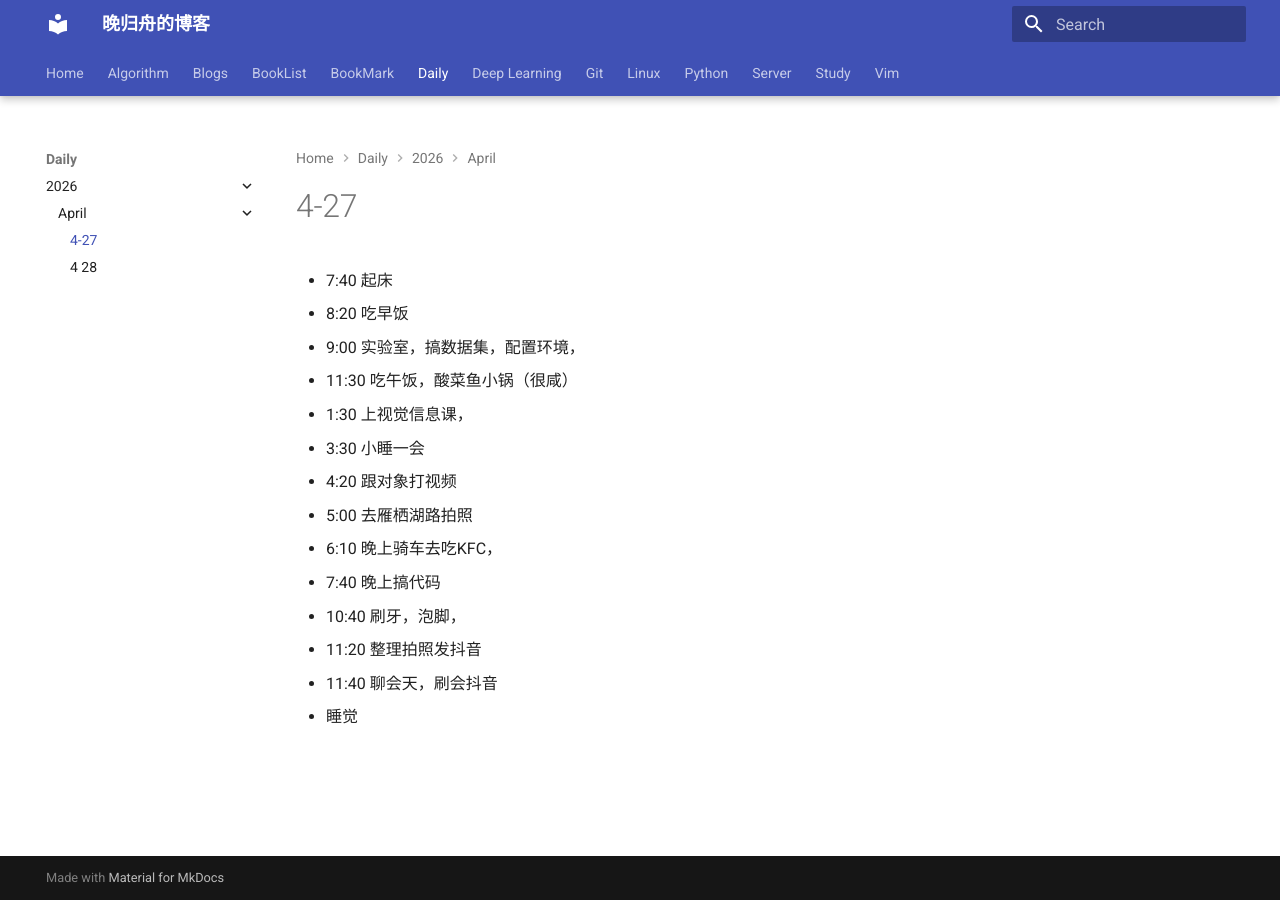
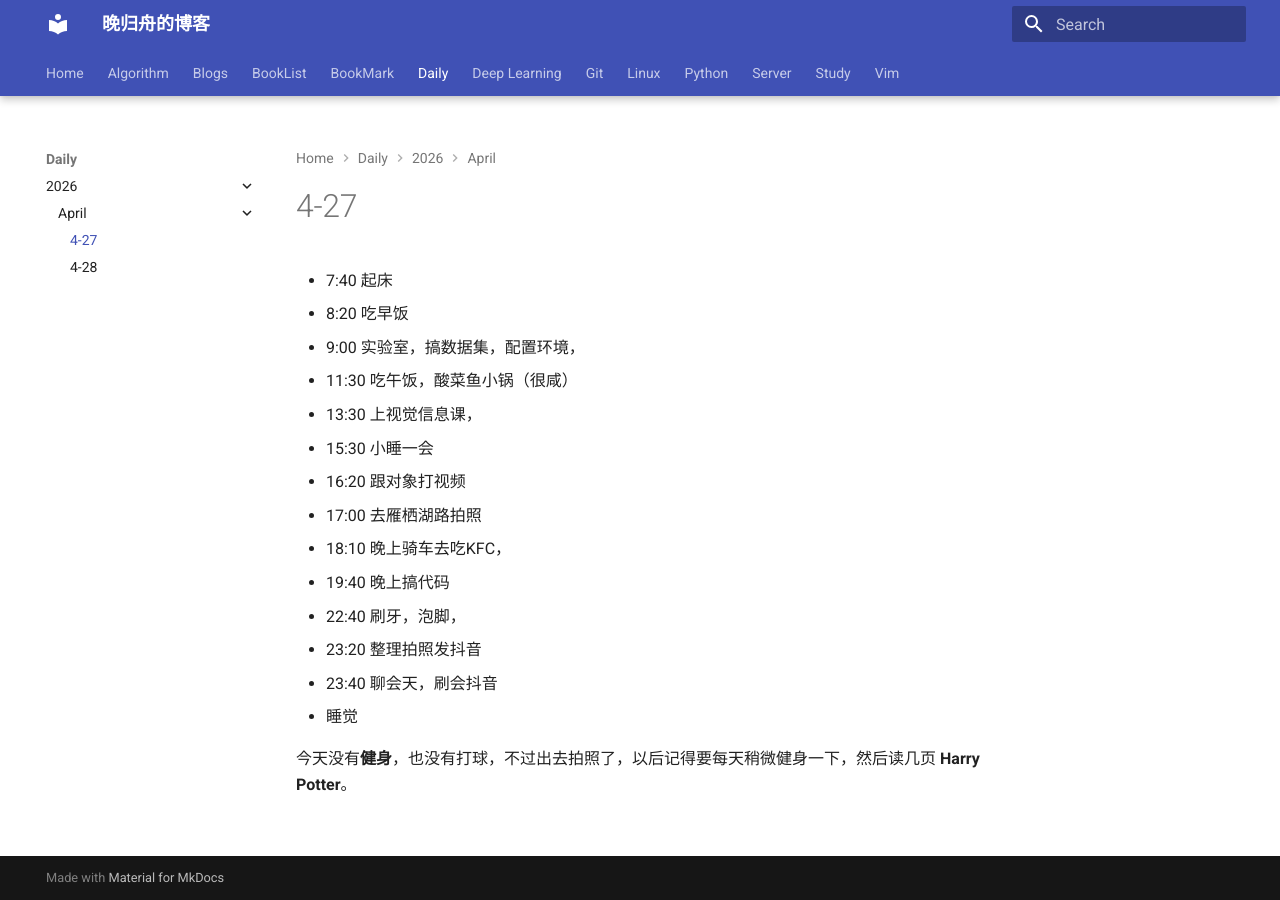
Before and after one commit to WGZ-W/wgz-w.github.io, an MkDocs documentation site: the page built from docs/Daily/2026/April/4-27.md, in a window 1280 px wide. Built offline with MkDocs 1.6.1 and Material for MkDocs 9.7.7, drawn with Linux system fonts in a browser that asks for light colours.

Commit message:
2026-4-28

```diff
--- a/docs/Daily/2026/April/4-27.md
+++ b/docs/Daily/2026/April/4-27.md
@@ -1,5 +1,3 @@
-
-
 
 
 # 4-27
@@ -8,13 +6,15 @@
 - 8:20 吃早饭
 - 9:00 实验室，搞数据集，配置环境，
 - 11:30 吃午饭，酸菜鱼小锅（很咸）
-- 1:30 上视觉信息课，
-- 3:30 小睡一会
-- 4:20 跟对象打视频
-- 5:00 去雁栖湖路拍照
-- 6:10 晚上骑车去吃KFC，
-- 7:40 晚上搞代码
-- 10:40 刷牙，泡脚，
-- 11:20 整理拍照发抖音
-- 11:40 聊会天，刷会抖音
+- 13:30 上视觉信息课，
+- 15:30 小睡一会
+- 16:20 跟对象打视频
+- 17:00 去雁栖湖路拍照
+- 18:10 晚上骑车去吃KFC，
+- 19:40 晚上搞代码
+- 22:40 刷牙，泡脚，
+- 23:20 整理拍照发抖音
+- 23:40 聊会天，刷会抖音
 - 睡觉
+
+今天没有**健身**，也没有打球，不过出去拍照了，以后记得要每天稍微健身一下，然后读几页 **Harry Potter**。
```
Also changed, not shown: docs/Daily/2026/April/4-28.md (+20 -0 lines).
